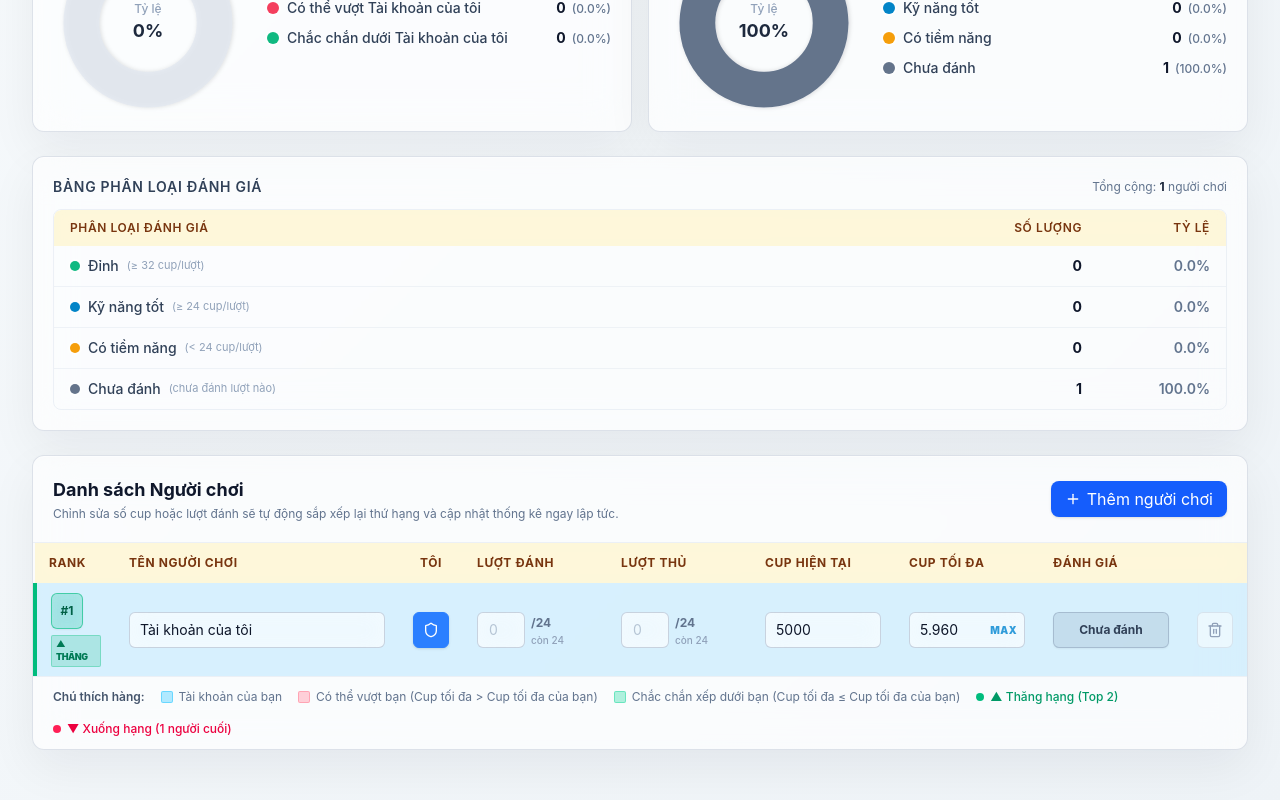
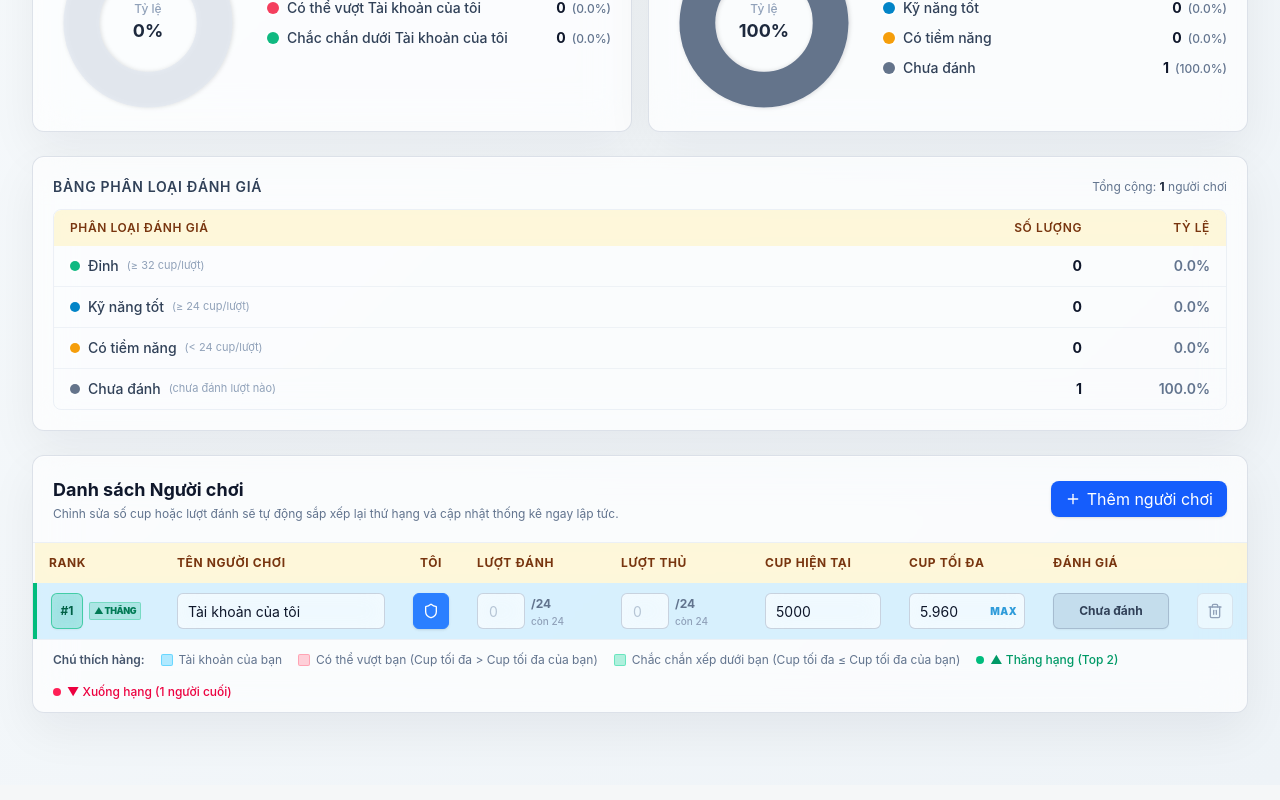
Before and after one commit to pmmdrg/coc-rank-dashboard, a React (Vite) app: page / in a window 1280 px wide. Shown: the part 652-1452 px from the top of the page. Built offline with nearby package versions, Linux system fonts and the light colour scheme.

Commit message:
fix(ui): prevent rank cell badges from breaking into two lines

```diff
--- a/src/components/PlayerRow.tsx
+++ b/src/components/PlayerRow.tsx
@@ -92,10 +92,10 @@ export function PlayerRow({
       } ${isHighlighted ? 'row-jump-highlight' : ''} transition-colors duration-200`}
     >
       {/* Cột Rank */}
-      <td className="px-3.5 py-2.5 align-middle">
-        <div className="flex items-center gap-1.5 flex-wrap">
+      <td className="px-3.5 py-2.5 align-middle whitespace-nowrap">
+        <div className="flex items-center gap-1.5 flex-nowrap whitespace-nowrap">
           <span
-            className={`inline-flex h-9 min-w-8 items-center justify-center rounded-md px-2 text-xs font-bold shadow-xs backdrop-blur transition-all ${
+            className={`inline-flex h-9 min-w-8 shrink-0 items-center justify-center rounded-md px-2 text-xs font-bold shadow-xs backdrop-blur transition-all ${
               isPromotionZone
                 ? 'bg-emerald-500/20 text-emerald-800 border border-emerald-500/60 dark:bg-emerald-950/70 dark:text-emerald-300'
                 : isDemotionZone
@@ -116,7 +116,7 @@ export function PlayerRow({
           {/* Badge báo vị trí vừa nhảy hạng */}
           {rankJump && rankJump.fromRank !== rankJump.toRank ? (
             <span
-              className={`inline-flex items-center gap-0.5 rounded-md px-1.5 py-0.5 text-[10px] font-black uppercase tracking-tight shadow-xs select-none animate-pulse ${
+              className={`inline-flex shrink-0 items-center gap-0.5 rounded-md px-1.5 py-0.5 text-[10px] font-black uppercase tracking-tight shadow-xs select-none animate-pulse ${
                 rankJump.fromRank > rankJump.toRank
                   ? 'bg-emerald-600 text-white dark:bg-emerald-500'
                   : 'bg-rose-600 text-white dark:bg-rose-500'
@@ -131,14 +131,14 @@ export function PlayerRow({
             </span>
           ) : isPromotionZone ? (
             <span
-              className="inline-flex items-center gap-0.5 rounded-xs bg-emerald-500/20 px-1 py-0.5 text-[9px] font-black text-emerald-700 dark:text-emerald-300 uppercase tracking-tighter select-none border border-emerald-500/30"
+              className="inline-flex shrink-0 items-center gap-0.5 rounded-xs bg-emerald-500/20 px-1 py-0.5 text-[9px] font-black text-emerald-700 dark:text-emerald-300 uppercase tracking-tighter select-none border border-emerald-500/30"
               title="Vị trí thăng hạng"
             >
               ▲ Thăng
             </span>
           ) : isDemotionZone ? (
             <span
-              className="inline-flex items-center gap-0.5 rounded-xs bg-rose-500/20 px-1 py-0.5 text-[9px] font-black text-rose-700 dark:text-rose-300 uppercase tracking-tighter select-none border border-rose-500/30"
+              className="inline-flex shrink-0 items-center gap-0.5 rounded-xs bg-rose-500/20 px-1 py-0.5 text-[9px] font-black text-rose-700 dark:text-rose-300 uppercase tracking-tighter select-none border border-rose-500/30"
               title="Vị trí xuống hạng"
             >
               ▼ Xuống
--- a/src/components/PlayerTable.tsx
+++ b/src/components/PlayerTable.tsx
@@ -182,10 +182,10 @@ export function PlayerTable({
       </div>
 
       <div className="overflow-x-auto">
-        <table className="w-full min-w-[1060px] border-collapse text-left text-sm">
+        <table className="w-full min-w-[1080px] border-collapse text-left text-sm">
           <thead className="soft-table-head text-xs uppercase tracking-wider">
             <tr>
-              <th className="w-20 px-3.5 py-3">Rank</th>
+              <th className="w-32 px-3.5 py-3 whitespace-nowrap">Rank</th>
               <th className="px-3.5 py-3">Tên người chơi</th>
               <th className="w-16 px-3.5 py-3 text-center">Tôi</th>
               <th className="w-36 px-3.5 py-3">Lượt đánh</th>
```
